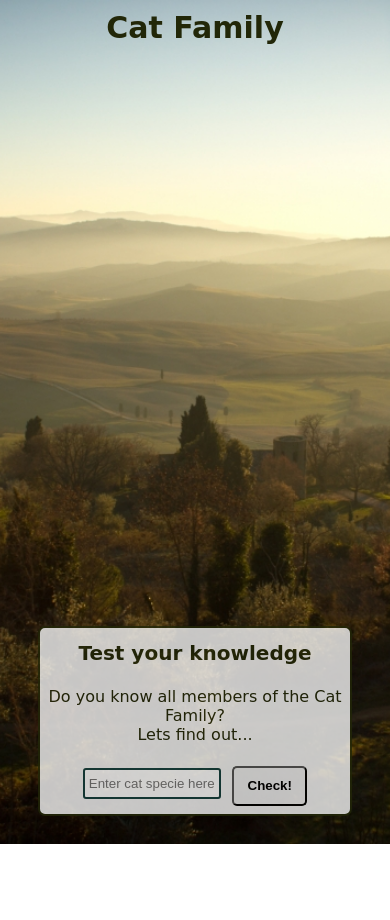
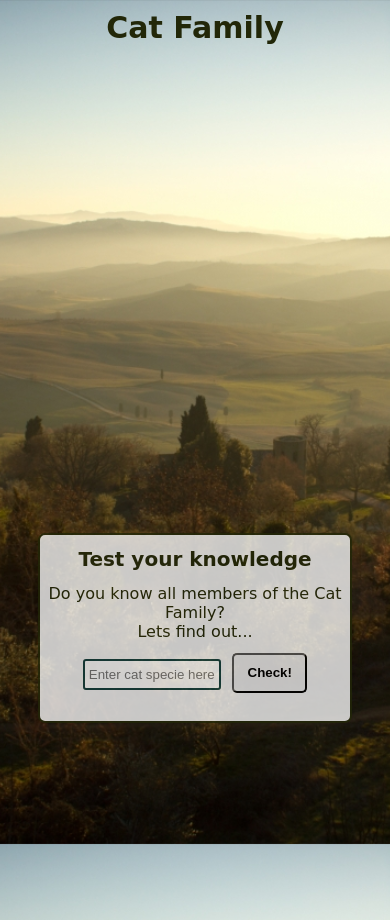
Before and after one commit to ekrresa/cat-family, a PHP site: page / in a window 390 px wide. Run offline with PHP 8.4, Linux system fonts and the light colour scheme.

Commit message:
fine-tuned media friendliness

```diff
--- a/css/style.css
+++ b/css/style.css
@@ -4,11 +4,8 @@ body {
 	font-family: cursive, "Arial", sans-serif;
     max-width: 100%;
     max-height: 100%;
-    background-image: url('../img/nature1.jpg');
+    background: url('../img/nature1.jpg') no-repeat center center fixed;
     background-size: cover;
-    background-position-x: center;
-    background-position-y: center;
-    background-repeat: no-repeat;
 }
 
 h1 {
@@ -97,7 +94,12 @@ button {
   to {opacity: 1}
 }
 
-@media only screen and (max-width: 600px) {
+@media only screen and (max-width: 700px) {
+    body {
+        background: url(../img/nature1.jpg) no-repeat center center fixed;
+        background-size: cover;
+    }
+
     body, html {
         margin: 0;
         padding: 0;
@@ -107,6 +109,7 @@ button {
     .container {
         height: 100%;
         flex-direction: column-reverse;
+        justify-content: flex-end;
         padding: 0.626em;
         box-shadow: none;
     }
@@ -128,8 +131,8 @@ button {
 
     .alert {
         height: 4.313em;
-        display: flex;
-        align-items: center;
+        margin-top: 0;
+        margin-bottom: 0;
     }
 
     .form-input {
@@ -140,4 +143,8 @@ button {
         padding-right: 30px;
     }
 
+    .form-input > input {
+        margin-bottom: 0;
+    }
+
 }
--- a/index.html
+++ b/index.html
@@ -12,11 +12,10 @@
 		<div class="panel">
 			<h4>Test your knowledge</h4>
 			<p class="alert">Do you know all members of the Cat Family?<br>Lets find out...</p>
+
 			<div class="form-input">
 				<input type="text" placeholder="Enter cat specie here">
-				<div>
-					<button>Check!</button>
-				</div>
+				<button>Check!</button>
 			</div>
 
 		</div>
```
